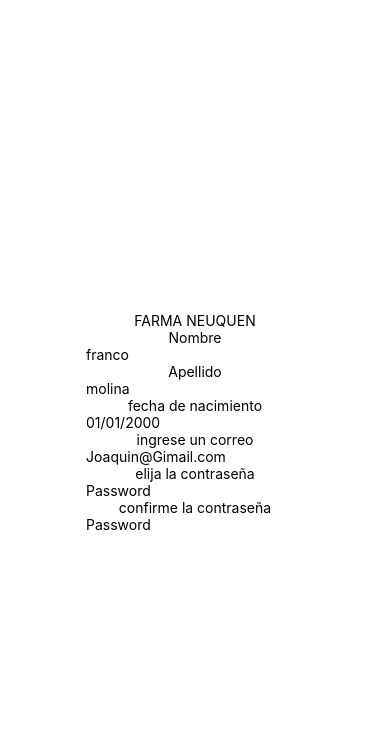
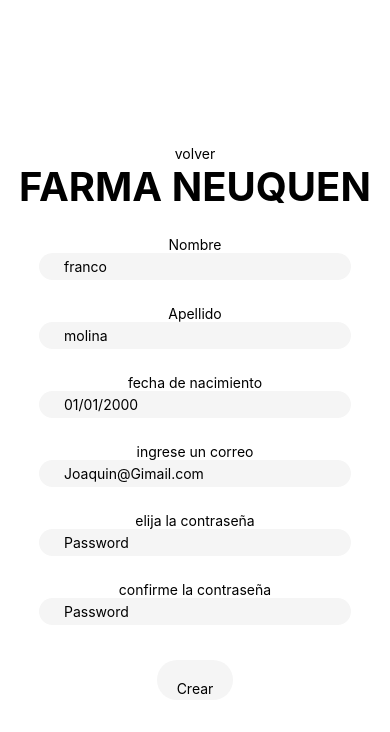
Before and after one commit to JBOLATE/accesibilidad, a React Native app: screen / in a window 390 px wide. Shown: the top 732 px of the page. Built offline with nearby package versions, Linux system fonts and the light colour scheme.

Commit message:
formlario registro

```diff
--- a/pantallas/Registro.js
+++ b/pantallas/Registro.js
@@ -4,45 +4,52 @@ import React from 'react';
 export function Registro() {
     return (
         <View  style={styles.Container}>
-            <Text>FARMA NEUQUEN</Text>
+            <Text style={styles.volver}>volver</Text>
 
-            <Text style={styles.Nombre}>Nombre</Text>
+            <Text style={styles.titulo}>FARMA NEUQUEN</Text>
+
+            <Text style={styles.Text1}>Nombre</Text>
             <TextInput
             placeholder='franco'
-                style={styles.Mail}
+                style={styles.Nom}
             />
 
-            <Text style={styles.Apellido}>Apellido</Text>
+            <Text style={styles.Text1}>Apellido</Text>
             <TextInput
                 placeholder='molina'
-                style={styles.Mail}
+                style={styles.Apel}
             />
 
-            <Text style={styles.FechaNacimiento}>fecha de nacimiento</Text>
+            <Text style={styles.Text1}>fecha de nacimiento</Text>
             <TextInput
             placeholder='01/01/2000'
-                style={styles.Mail}
+                style={styles.Naci}
             />
 
 
-            <Text style={styles.correo}>ingrese un correo</Text>
+            <Text style={styles.Text1}>ingrese un correo</Text>
             <TextInput
             placeholder='Joaquin@Gimail.com'
                 style={styles.Mail}
             />
 
-            <Text style={styles.contraseña}>elija la contraseña</Text>
+            <Text style={styles.Text1}>elija la contraseña</Text>
             <TextInput
             placeholder='Password'
             style={styles.TextInput}
             secureTextEntry={true}
             />
-            <Text style={styles.contraseña1}>confirme la contraseña</Text>
+            <Text style={styles.Text1}>confirme la contraseña</Text>
             <TextInput
                 placeholder='Password'
                 style={styles.TextInput}
                 secureTextEntry={true}
             />
+
+
+            <TouchableOpacity style={styles.prueba} onPress={() => console.log("Oprimido")}>
+            <Text style={styles.ButtonText}>Crear</Text>
+            </TouchableOpacity>
 
         </View>
     );
@@ -56,5 +63,63 @@ const styles = StyleSheet.create({
         justifyContent: 'center',
     },
 
+    titulo: {
+   color: "#000",
+    fontWeight: 'bold',
+    fontSize: 40,
+    },
+
+    Text1: {
+        marginTop: 25,
+    },
+
+    Nom:{
+    padding: 5,
+    paddingStart: 25,
+    width: '80%',
+    borderRadius: 30,
+    backgroundColor: '#f5f5f5',
+    },
+
+    Apel: {
+    padding: 5,
+    paddingStart: 25,
+    width: '80%',
+    borderRadius: 30,
+    backgroundColor: '#f5f5f5',
+    },
+
+    Naci: {
+    padding: 5,
+    paddingStart: 25,
+    width: '80%',
+    borderRadius: 30,
+    backgroundColor: '#f5f5f5',
+    },
+
+    Mail: {
+    padding: 5,
+    paddingStart: 25,
+    width: '80%',
+    borderRadius: 30,
+    backgroundColor: '#f5f5f5',
+    },
+
+    TextInput: {
+    padding: 5,
+    paddingStart: 25,
+    width: '80%',
+    borderRadius: 30,
+    backgroundColor: '#f5f5f5',
+    },
+
+    prueba:{
+            height: 30,
+            backgroundColor: '#f5f5f5',
+            padding: 20,
+            marginTop: 35,
+            borderRadius: 30,
+
+    },
 
 });
--- a/pantallas/login.js
+++ b/pantallas/login.js
@@ -87,8 +87,6 @@ const styles = StyleSheet.create({
     color: 'gray',
   },
 
-  prueba: {},
-
   forgotPassword2: {
     height: 30,
     backgroundColor: '#f5f5f5',
@@ -107,6 +105,5 @@ const styles = StyleSheet.create({
     padding: 20,
     marginTop: 35,
     borderRadius: 30,
-
   },
 });
```
